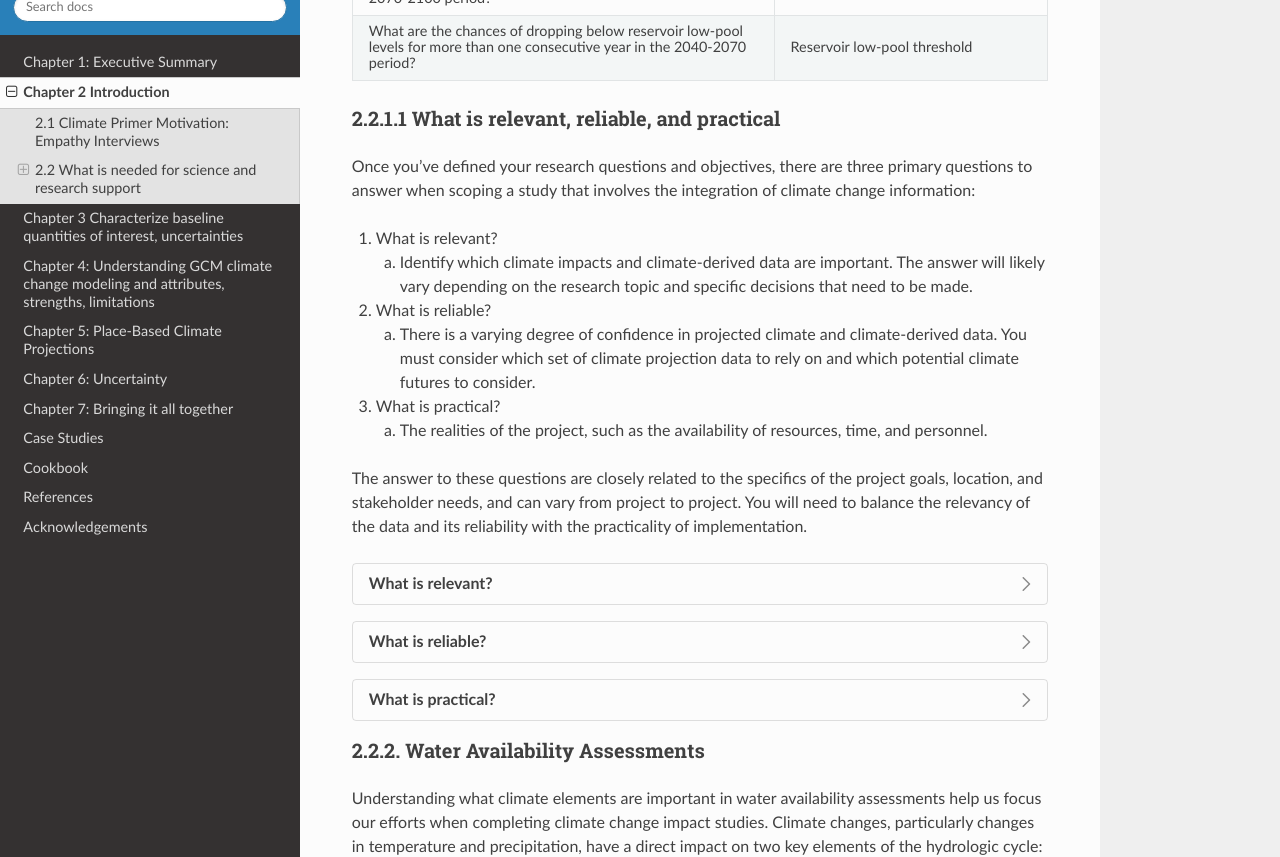
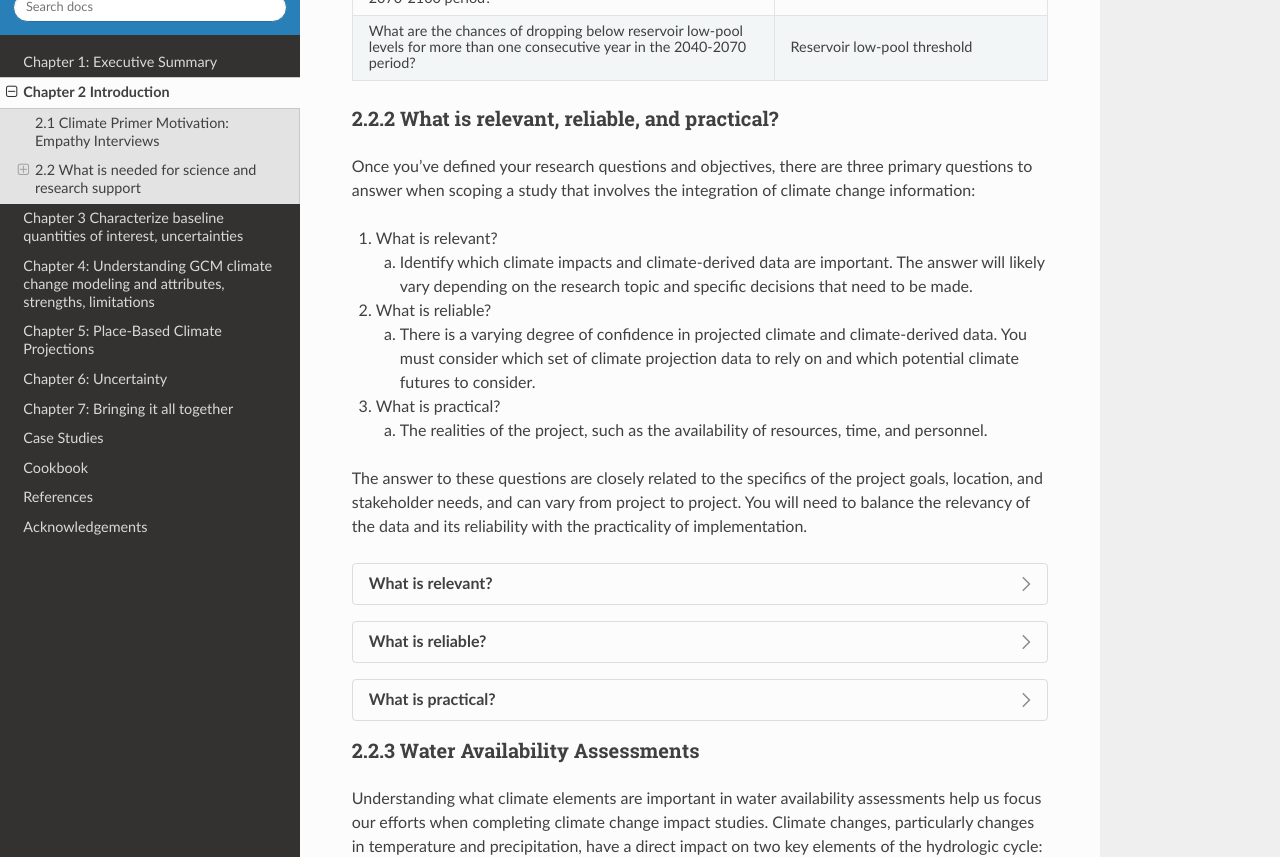
Before and after one commit to NCAR/climate-primer-water, a Sphinx documentation site: the page built from doc/introduction.rst, in a window 1280 px wide and 1400 px high, scrolled down 2483 px. Shown: the part 155-1012 px from the top of the window. Built offline with Sphinx 7.4.7 and the Read the Docs theme 2.0.0, drawn with Linux system fonts in a browser that asks for light colours; some of the changed text lies outside the part shown.

Commit message:
Update introduction.rst

```diff
--- a/doc/introduction.rst
+++ b/doc/introduction.rst
@@ -168,8 +168,8 @@
 | consecutive year in the 2040-2070 period?       |                       |
 +-------------------------------------------------+-----------------------+
 
-2.2.1.1 What is relevant, reliable, and practical
-^^^^^^^^^^^^^^^^^^^^^^^^^^^^^^^^^^^^^^^^^^^^^^^^^
+2.2.2 What is relevant, reliable, and practical?
+^^^^^^^^^^^^^^^^^^^^^^^^^^^^^^^^^^^^^^^^^^^^^^^^
 
 Once you’ve defined your research questions and objectives, there are three
 primary questions to answer when scoping a study that involves the
@@ -353,8 +353,8 @@
 
     In some cases, using a small set of climate change scenarios (such as a wet scenario and a dry scenario for long-term planning for water availability) may be the most practical approach for balancing multiple futures with limited resources. In this way, the study can explore a range of potential future climates with relatively low impacts on its resources. `Chapter 5 <https://ncar.github.io/climate-primer-water/downscaling.html>`_ of this primer will explore this issue further by providing an example of how this process is carried out.
 
-2.2.2. Water Availability Assessments
-^^^^^^^^^^^^^^^^^^^^^^^^^^^^^^^^^^^^^
+2.2.3 Water Availability Assessments
+^^^^^^^^^^^^^^^^^^^^^^^^^^^^^^^^^^^^
 
 Understanding what climate elements are important in water availability
 assessments help us focus our efforts when completing climate change
```
Also changed, not shown: other parts of doc/introduction.rst (+5 -5 lines).
